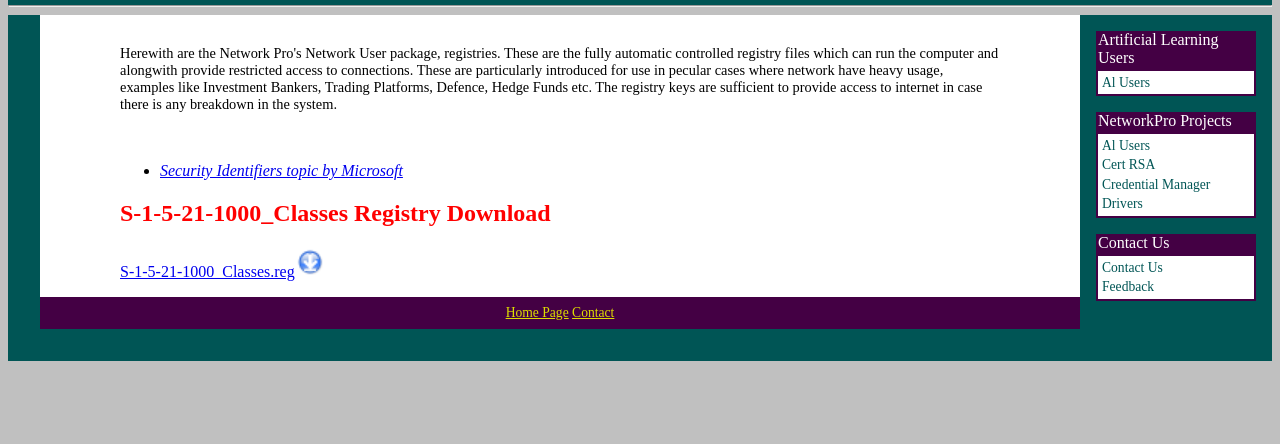
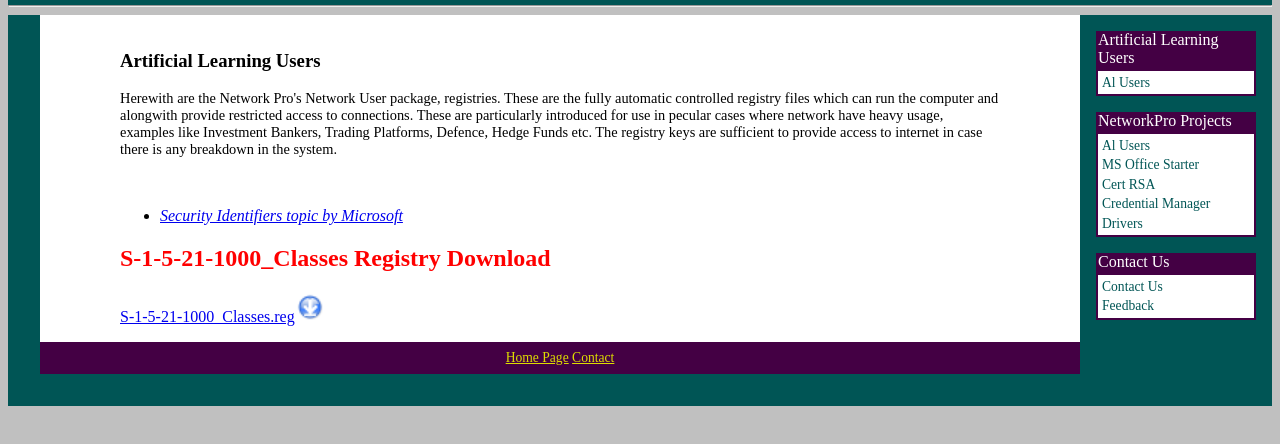
Before and after one commit to NETWORKPROHOST/NETWORKPRO.host, a plain HTML site: page Downloads/Pkg Download.html in a window 1280 px wide. Shown: the part 58-502 px from the top of the page. Drawn offline with Linux system fonts and the light colour scheme; a script that the page names is missing.

Commit message:
Headings

```diff
--- a/Downloads/Pkg Download.html
+++ b/Downloads/Pkg Download.html
@@ -90,6 +90,7 @@ left: 500px; }
 </header>
 <div id="main">
 <article id="content">
+<h3 id="S-1-5-21-1000_Classes">Artificial Learning Users</h3>
 <p>Herewith are the Network Pro's Network User package, registries. These are the
 fully automatic controlled registry files which can run the computer and alongwith
 provide restricted access to connections.
@@ -121,6 +122,7 @@ in case there is any breakdown in the system.
 	<h3>NetworkPro Projects</h3>
 	<ul>
 		<li><a href="..\PkgPay.html">Al Users</a></li>
+		<li><a href="..\HTML\MSOfficePay.html">MS Office Starter</a></li>
 		<li><a href="..\HTML\CertRSAPay.html">Cert RSA</a></li>
 		<li><a href="..\HTML\CredManagerPay.html">Credential Manager</a></li>
 		<li><a href="..\Drivers\Drivers.html">Drivers</a></li>
```
Also changed, not shown: Downloads/PkgPay.html (+2 -0 lines), HTML/Cred Manager.html (+1 -0 lines), HTML/CredManagerPay.html (+2 -0 lines).
